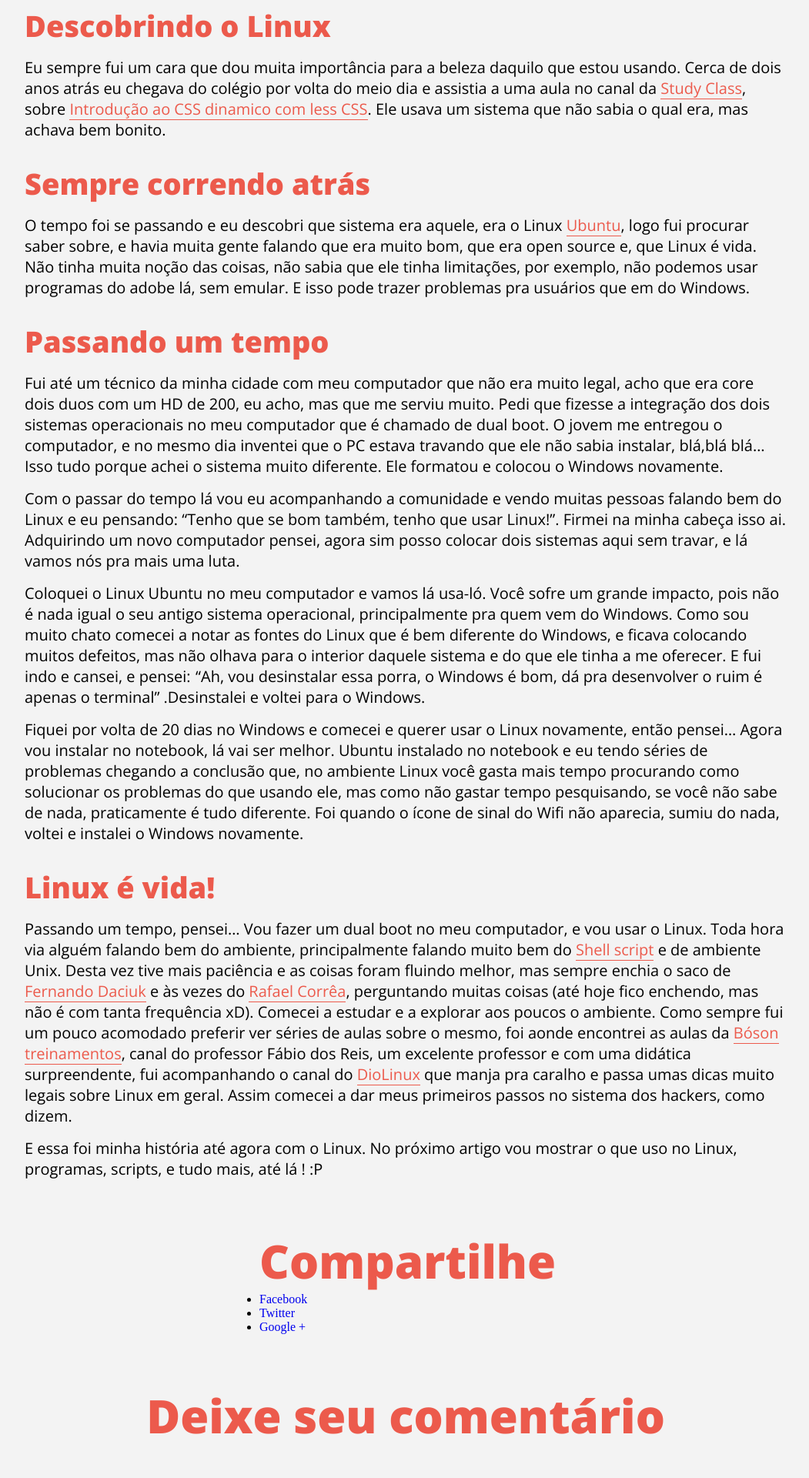
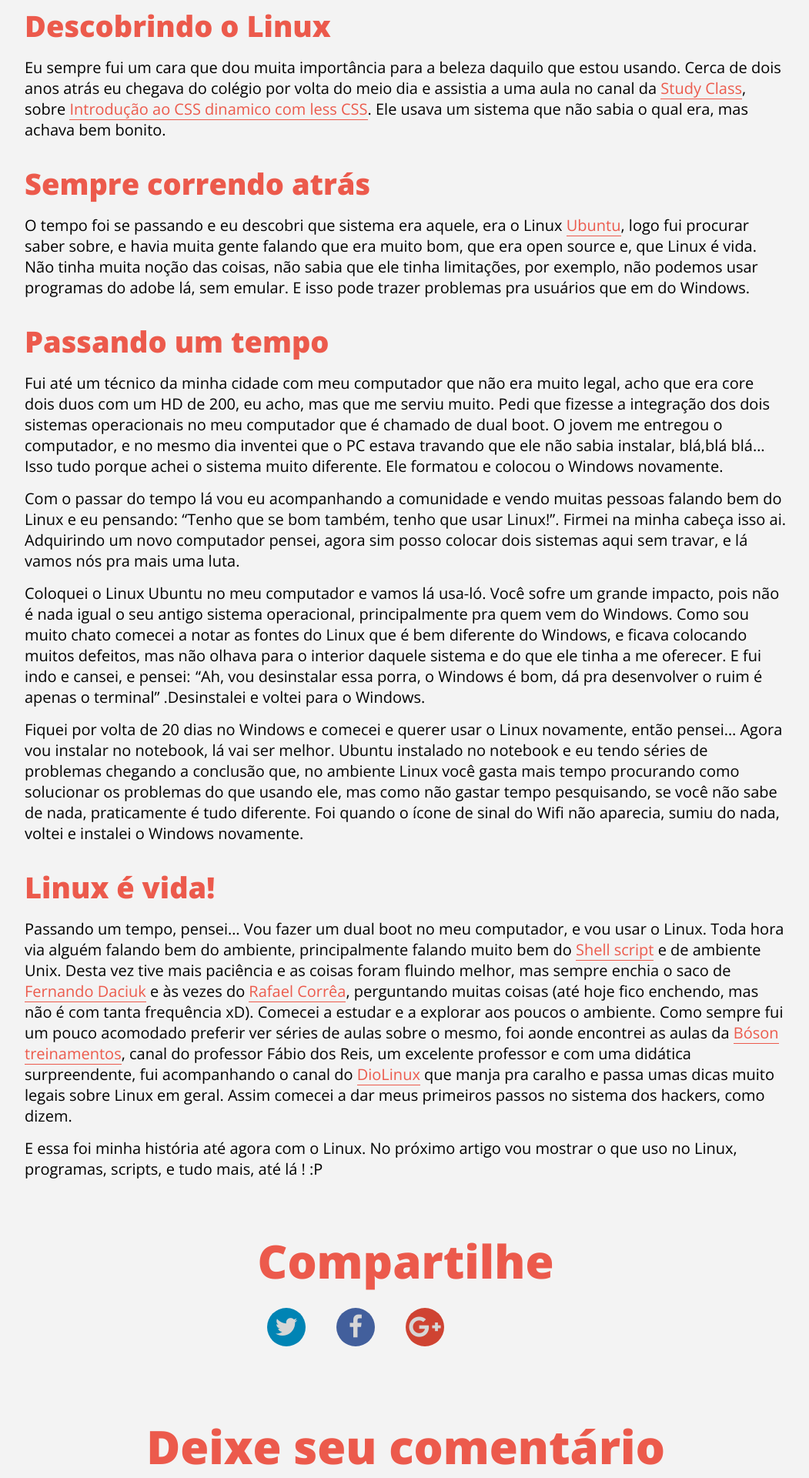
Before and after one commit to andersoonweb/andersoonweb.github.io, a Jekyll site: the page built from _posts/2015-02-17-um-novo-caminho-lsinux-mudando-minha-vida-aos-poucos-parte-1.markdown, in a window 1280 px wide. Shown: the part 543-2463 px from the top of the page at 77% size, without its empty margins (113-1164 px from the left). Built offline with Jekyll 4.4.1, drawn with Linux system fonts in a browser that asks for light colours; nearby versions of some CDN libraries; before the commit the page ends 2423 px from its top, so only the background shows below that.

Commit message:
add share post

```diff
--- a/_layouts/post.html
+++ b/_layouts/post.html
@@ -15,11 +15,15 @@
 
     <section class="share">
     	<h2 class="title-features">Compartilhe</h2>
-    	<ul>
-    		<li><a href="#">Facebook</a></li>
-    		<li><a href="#">Twitter</a></li>
-    		<li><a href="#">Google +</a></li>
-    	</ul>
+            <li>
+                <a href="#"><i class="twitter fa fa-twitter fa-2x"></i></a>
+            </li>
+            <li>
+                <a href="#"><i class="facebook fa fa-facebook fa-2x"></i></a>
+            </li>
+            <li>
+                <a href="#"><i class="google-plus fa fa-google-plus fa-2x"></i></a>
+            </li>
     </section>
 
     <section class="align-po-ex comments">
--- a/_sass/modules/_post.scss
+++ b/_sass/modules/_post.scss
@@ -96,6 +96,18 @@
 	font-family: 'Open Sans', sans-serif;
 }
 .share{
-	width: 380px;
+	width: 400px;
 	margin: 0 auto;
+	display: table;
+	i{
+		display: table-cell;
+		vertical-align: middle;
+	}
+	li{
+		margin: 20px;
+		float: left;
+	}
+	.facebook{background:#425F9C}
+	.twitter{background:#0084B4}
+	.google-plus{background:#CF4332}
 }
--- a/_sass/modules/_reset.scss
+++ b/_sass/modules/_reset.scss
@@ -6,3 +6,4 @@
 	background: $background-main;
 }
 a{text-decoration: none;}
+li{list-style:none;}
```
